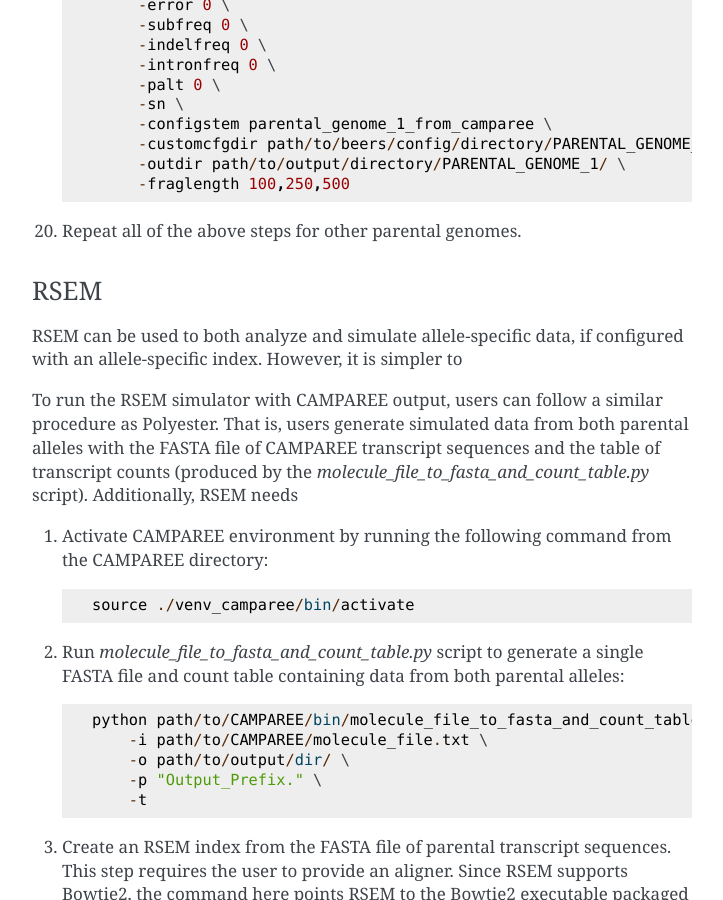
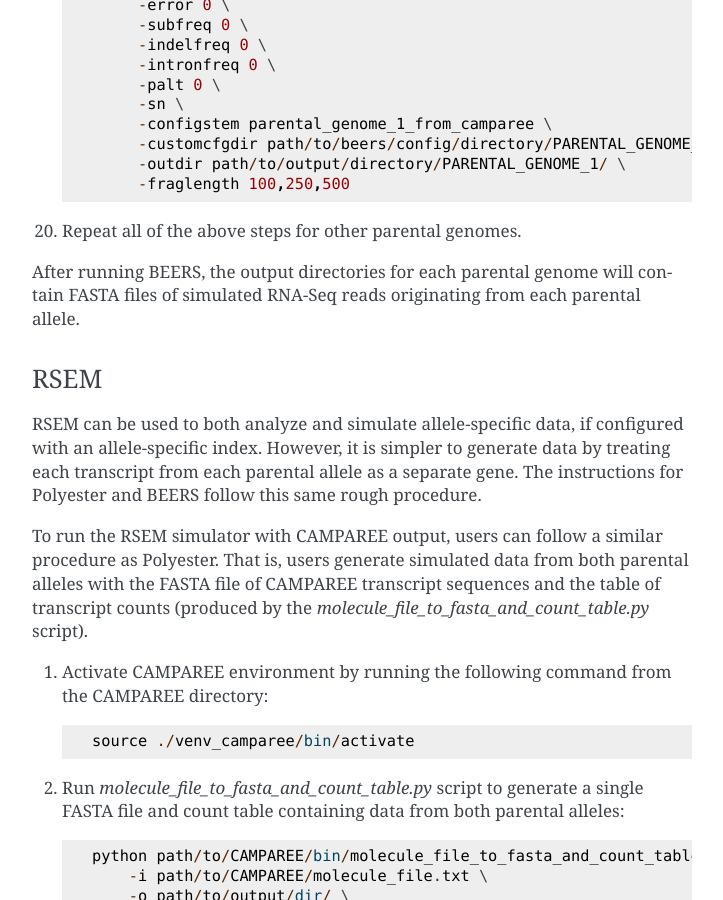
Before and after one commit to itmat/CAMPAREE, a Sphinx documentation site: the page built from doc/camparee_output.rst, in a window 1280 px wide and 900 px high, scrolled down 6781 px. Shown: the whole window, without its empty margins (388-1111 px from the left). Built offline with Sphinx 7.4.7, drawn with Linux system fonts in a browser that asks for light colours; some of the changed text lies outside the part shown.

Commit message:
Add minor tweaks to CAMPAREE output odcs.

```diff
--- a/doc/camparee_output.rst
+++ b/doc/camparee_output.rst
@@ -330,18 +330,24 @@
 
 20. Repeat all of the above steps for other parental genomes.
 
+After running BEERS, the output directories for each parental genome will
+contain FASTA files of simulated RNA-Seq reads originating from each parental
+allele.
+
 
 RSEM
 ^^^^
 
 RSEM can be used to both analyze and simulate allele-specific data, if
-configured with an allele-specific index. However, it is simpler to
+configured with an allele-specific index. However, it is simpler to generate
+data by treating each transcript from each parental allele as a separate gene.
+The instructions for Polyester and BEERS follow this same rough procedure.
 
 To run the RSEM simulator with CAMPAREE output, users can follow a similar
 procedure as Polyester. That is, users generate simulated data from both
 parental alleles with the FASTA file of CAMPAREE transcript sequences and the
 table of transcript counts (produced by the *molecule_file_to_fasta_and_count_table.py*
-script). Additionally, RSEM needs
+script).
 
 1. Activate CAMPAREE environment by running the following command from the
    CAMPAREE directory::
@@ -496,3 +502,6 @@
          <NUMBER_OF_READS_TO_SIMULATE> \
          path/to/rsem/simulation/directory/rsem.sim_results \
          -seed 42
+
+Following these steps, RSEM will produce two FASTQ files of simulated reads,
+along with a file
```
